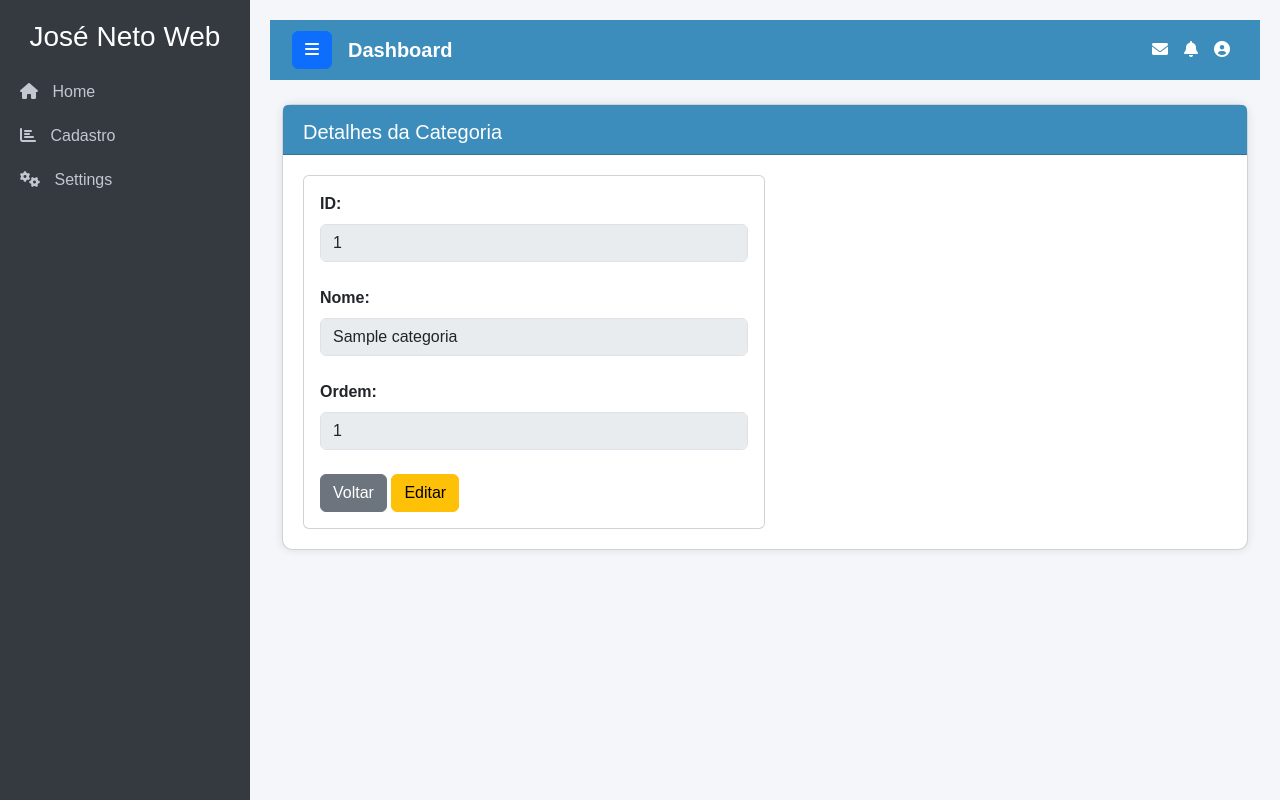
After one commit to NTDias/cadweb, a Django app: page /categoria/detalhes/1/ in a window 1280 px wide. The commit adds this page. Run offline with Django 4.2, Linux system fonts and the light colour scheme; tables that the repository leaves empty hold one stand-in row (values such as "Sample post"); some libraries are stand-ins or nearby versions.

Commit message:
Atualizações Atividade 11/01

```diff
--- a/home/urls.py
+++ b/home/urls.py
@@ -6,4 +6,6 @@ urlpatterns = [
     path('categoria/', views.categoria, name="categoria"),
     path('categoria/form', views.form_categoria, name="form_categoria"),
     path('categoria/editar/<int:id>/', views.editar_categoria, name="editar_categoria"),
+    path('categoria/remover/<int:id>/', views.remover_categoria, name='remover_categoria'),
+    path('categoria/detalhes/<int:id>/', views.detalhes_categoria, name='detalhes_categoria'),
 ]
--- a/home/views.py
+++ b/home/views.py
@@ -1,5 +1,5 @@
 from django.shortcuts import render, redirect
-
+from django.contrib import messages
 from .models import *
 from .forms import *
 
@@ -41,3 +41,21 @@ def editar_categoria(request, id):
     else:
          form = CategoriaForm(instance=categoria)
     return render(request, 'categoria/formulario.html', {'form': form,})
+
+def remover_categoria(request, id):
+    try:
+        categoria = Categoria.objects.get(pk=id)
+        categoria.delete() #delete deleta o objeto selecionado
+        messages.success(request, 'Registro Removido com sucesso') #mensagem de confirmação da exclusão
+    except Categoria.DoesNotExist:
+        messages.error(request, 'Registro não encontrado') #mensagem de quando o sistema não encontra o registro
+
+    return redirect('categoria')
+
+def detalhes_categoria(request, id):
+    try:
+        categoria = Categoria.objects.get(pk=id)
+        return render(request, 'categoria/detalhes.html', {'item': categoria})
+    except Categoria.DoesNotExist:
+        messages.error(request, 'Registro não encontrado')
+        return redirect('categoria')
--- /dev/null
+++ b/templates/categoria/detalhes.html
@@ -0,0 +1,29 @@
+{% extends 'base.html' %}
+
+{% block titulo_conteudo %} Detalhes da Categoria {% endblock %}
+
+{% block conteudo %}
+<div class="col-md-6">
+    <div class="card">
+        <div class="card-body">
+            <div class="mb-4">
+                <label class="form-label fw-bold">ID:</label>
+                <input type="text" class="form-control" value="{{ item.id }}" disabled>
+            </div>
+
+            <div class="mb-4">
+                <label class="form-label fw-bold">Nome:</label>
+                <input type="text" class="form-control" value="{{ item.nome }}" disabled>
+            </div>
+
+            <div class="mb-4">
+                <label class="form-label fw-bold">Ordem:</label>
+                <input type="text" class="form-control" value="{{ item.ordem }}" disabled>
+            </div>
+
+            <button onclick="location.href='{% url 'categoria' %}'" class="btn btn-secondary">Voltar</button>
+            <button onclick="location.href='{% url 'editar_categoria' item.id %}'" class="btn btn-warning">Editar</button>
+        </div>
+    </div>
+</div>
+{% endblock %}
--- a/templates/categoria/lista.html
+++ b/templates/categoria/lista.html
@@ -28,9 +28,9 @@ txt
             <td> {{item.nome}} </td>
             <td> {{item.ordem}} </td>
             <td>
-                <button onclick="location='#'" class="btn btn-info">Detalhes </button>
+                <button onclick="location='{% url 'detalhes_categoria' item.id %}'" class="btn btn-info">Detalhes </button>
                 <button onclick="location='{% url "editar_categoria" item.id %}'"  class="btn btn-warning">Alterar </button>
-                <a href="#" class="btn btn-danger"
+                <a href="{% url 'remover_categoria' item.id %}" class="btn btn-danger"
                 onclick="return confirm('Tem certeza que deseja remover este registro?');">Excluir</a>
             </td>
         </tr>
```
Also changed, not shown: home/forms.py (+14 -2 lines).
